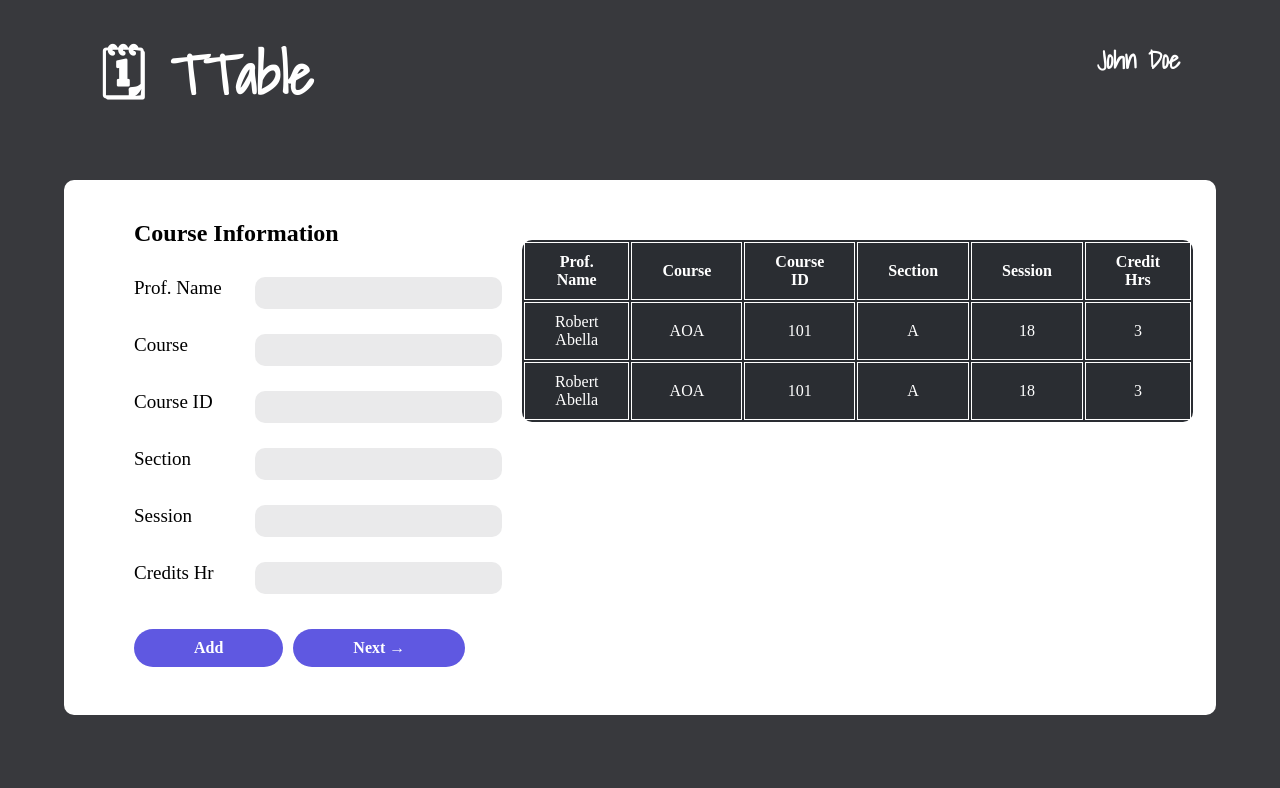
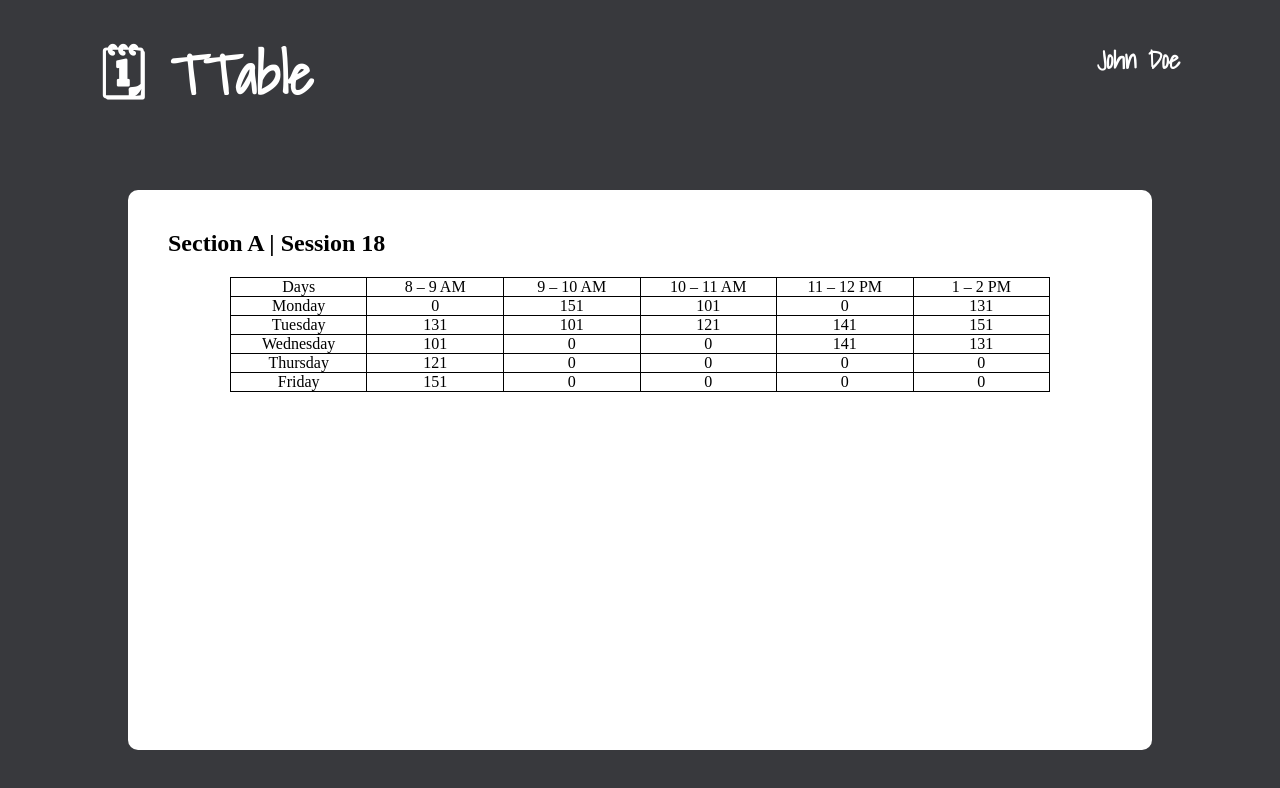
Before and after one commit to msaaddev/TTable, a React (Create React App) app in the folder frontend/: page / in a window 1280 px wide. Shown: the top 788 px of the page. Built offline with nearby package versions, Linux system fonts and the light colour scheme; a web font is replaced by a local one.

Commit message:
📦 NEW: schedule component

```diff
--- a/frontend/src/App.js
+++ b/frontend/src/App.js
@@ -6,11 +6,12 @@ import Dashboard from './components/Dashboard';
 import Settings from './components/Settings';
 import Room from './components/Room';
 import CourseInfo from './components/CourseInfo';
+import Schedule from './components/Schedule';
 
 function App() {
     return (
         <>
-            <CourseInfo />
+            <Schedule />
         </>
     );
 }
```
